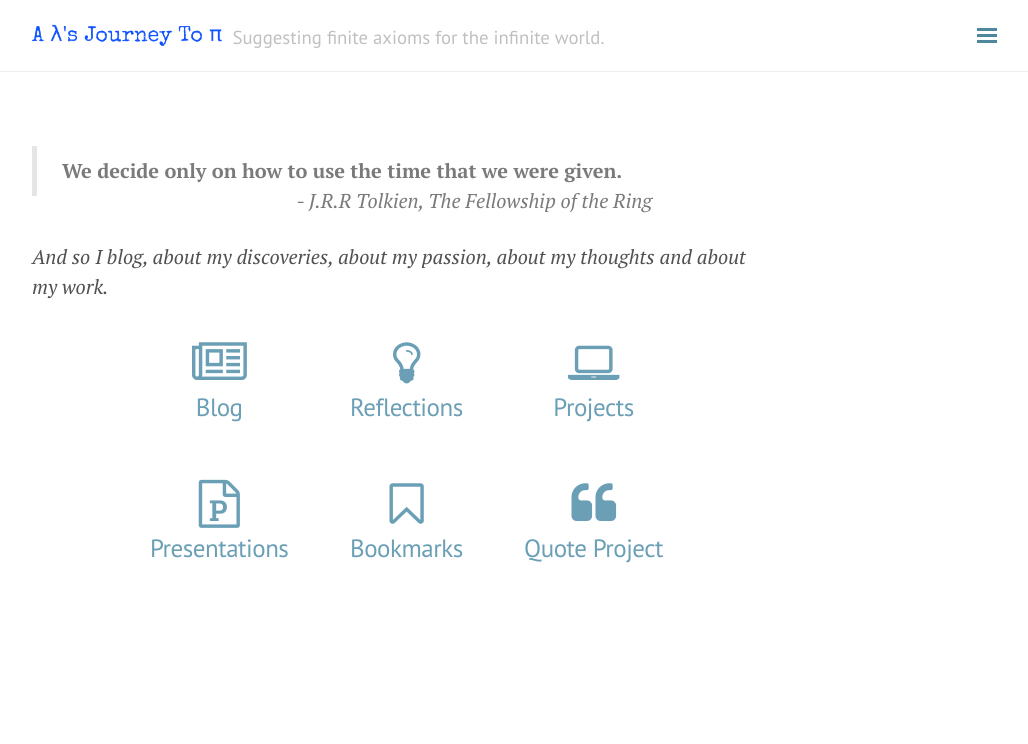
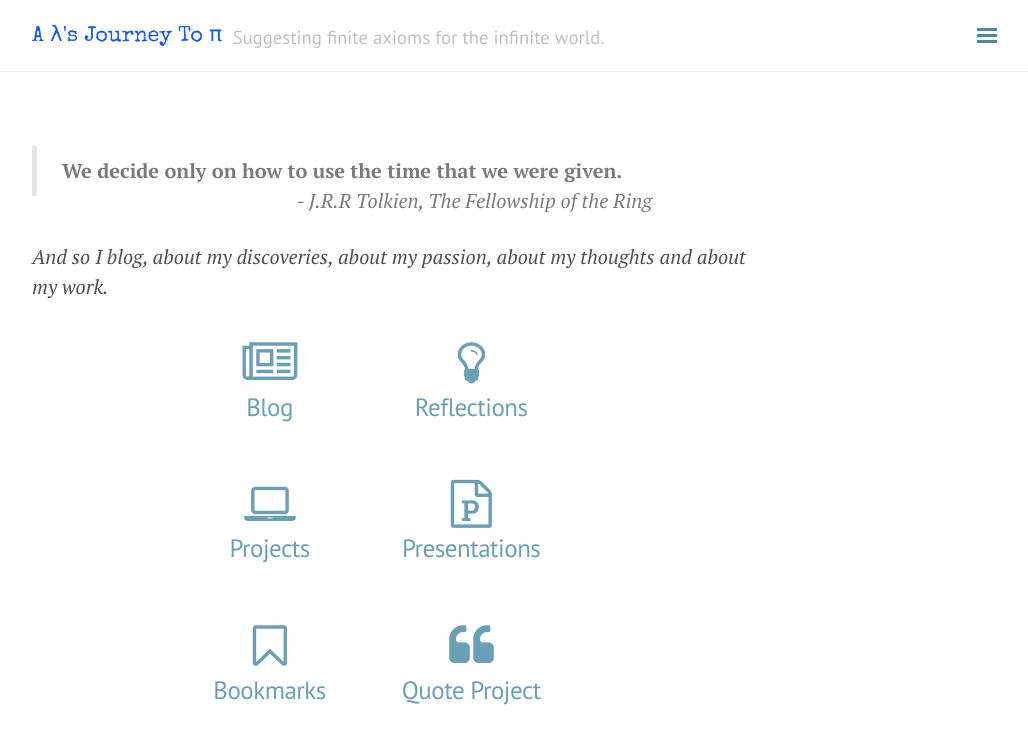
Before and after one commit to rarchk/rarchk.github.io, a Jekyll site: the page built from index.html, in a window 1280 px wide. Shown: the top 744 px of the page, without its empty margins (248-1276 px from the left). Built offline with Jekyll 4.4.1, drawn with Linux system fonts in a browser that asks for light colours; nearby versions of some CDN libraries; comment, search, counter and statistics services are not loaded.

Commit message:
Final Home page draft

```diff
--- a/_config.yml
+++ b/_config.yml
@@ -39,9 +39,10 @@
   home:
     newspaper-o:           /blog/ || Blog
     lightbulb-o:  /reflections || Reflections
+  subhome:
     laptop:        /projects/ || Projects
-  subhome:
     file-powerpoint-o: /presentations/ || Presentations
+  metahome:
     bookmark-o: /bookmarks || Bookmarks
     quote-left: /quotes || Quote Project
 
--- a/index.html
+++ b/index.html
@@ -14,7 +14,7 @@
 
 <div >
 				<h3>
-				<div style="float: left; width:13%">
+				<div style="float: left; width:19%">
                     &nbsp;
                 </div>
 
@@ -22,7 +22,7 @@
 				{% for home in site.author.home %}
 					{% assign iconname = home[0] %}
 					{% assign metadata = home[1] | split:'||' %}
-					<div style="float: left; width:26%">
+					<div style="float: left; width:28%">
 					<center>
 						<font size="18">
                     	<a href="{{ metadata[0] }}">
@@ -44,7 +44,7 @@
 
 <div >
 				<h3>
-				<div style="float: left; width:13%">
+				<div style="float: left; width:19%">
                     &nbsp;
                 </div>
 
@@ -52,7 +52,7 @@
 				{% for home in site.author.subhome %}
 					{% assign iconname = home[0] %}
 					{% assign metadata = home[1] | split:'||' %}
-					<div style="float: left; width:26%">
+					<div style="float: left; width:28%">
 					<center>
 						<font size="18">
                     	<a href="{{ metadata[0] }}">
@@ -71,3 +71,32 @@
 				</h3>
 
 </div>
+<div >
+				<h3>
+				<div style="float: left; width:19%">
+                    &nbsp;
+                </div>
+
+
+				{% for home in site.author.metahome %}
+					{% assign iconname = home[0] %}
+					{% assign metadata = home[1] | split:'||' %}
+					<div style="float: left; width:28%">
+					<center>
+						<font size="18">
+                    	<a href="{{ metadata[0] }}">
+                        <i class="fa fa-{{ iconname }}" aria-hidden="true"></i>
+                    	</font>
+                    	<p class="outline" style="color:#6a9fb5;">
+                        {{ metadata[1] }}
+                    	</p>
+                    	</a
+                 	</center>
+                 	</div>
+                 	{% assign current_index = current_index | plus: 1 %}
+				{% endfor %}
+
+                <br style="clear: left;" />
+				</h3>
+
+</div>
```
